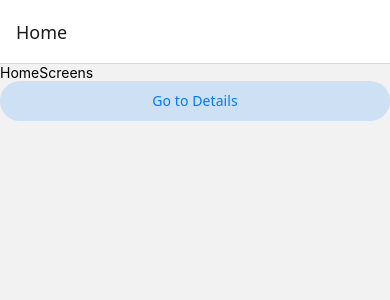
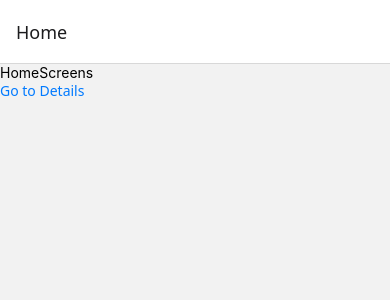
Before and after one commit to i-am-sahin/ChaiCode-MobileDevCohort, a React Native app in the folder react-navigation-masterclass/: screen / in a window 390 px wide. Shown: the top 300 px of the page. Built offline with nearby package versions, Linux system fonts and the light colour scheme.

Commit message:
Learned About Static Navigations |Navigate pages using Link | React-Navigation-MasterClass

```diff
--- a/react-navigation-masterclass/src/screens/HomeScreens.tsx
+++ b/react-navigation-masterclass/src/screens/HomeScreens.tsx
@@ -1,12 +1,13 @@
 import { StyleSheet, Text, View } from 'react-native'
 import React from 'react'
 import {Button} from '@react-navigation/elements'
+import { Link } from '@react-navigation/native';
 
 const HomeScreens = () => {
   return (
     <View>
       <Text>HomeScreens</Text>
-      <Button screen={"Details"}>Go to Details</Button>
+      <Link screen={"Details"}>Go to Details</Link>
     </View>
   )
 }
```
